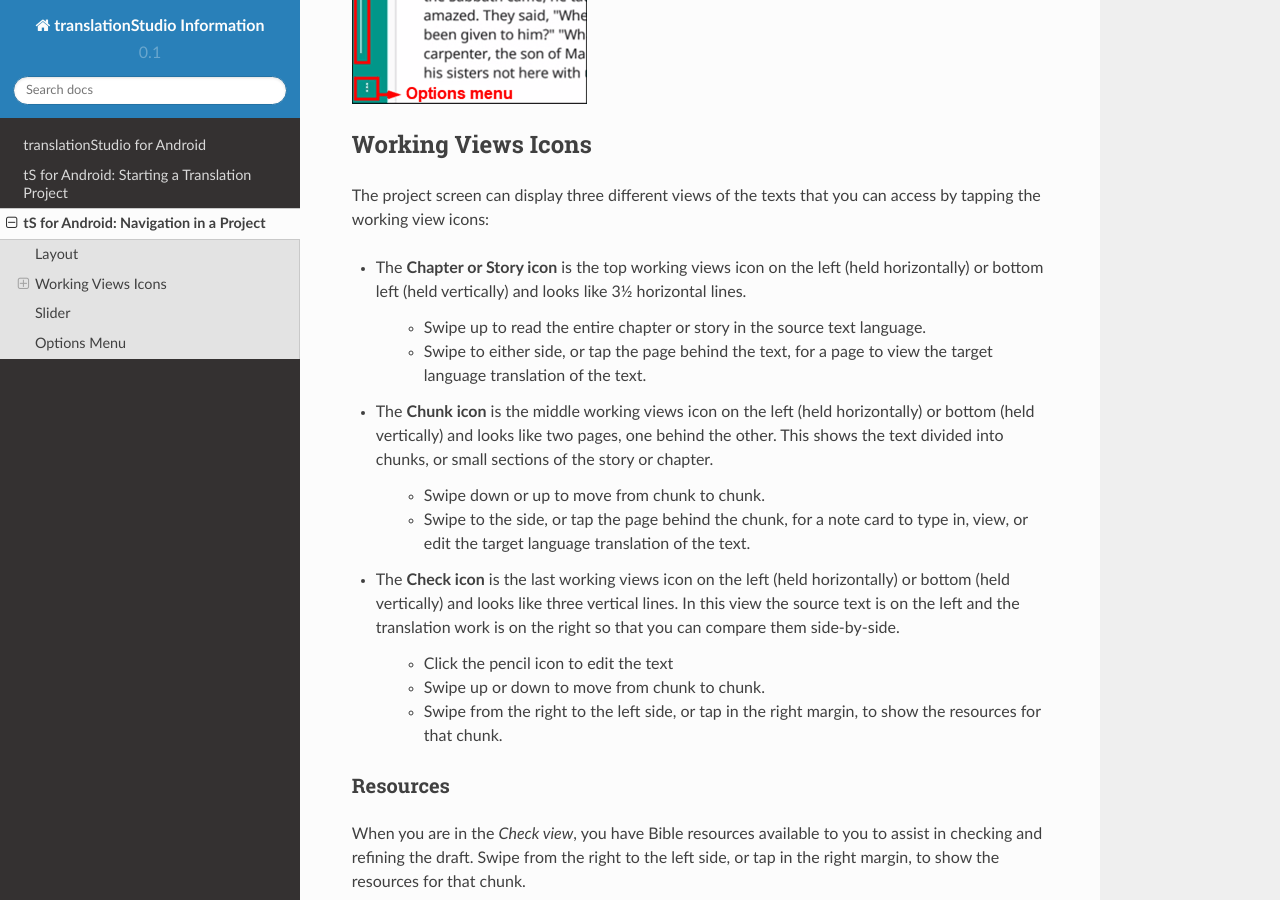
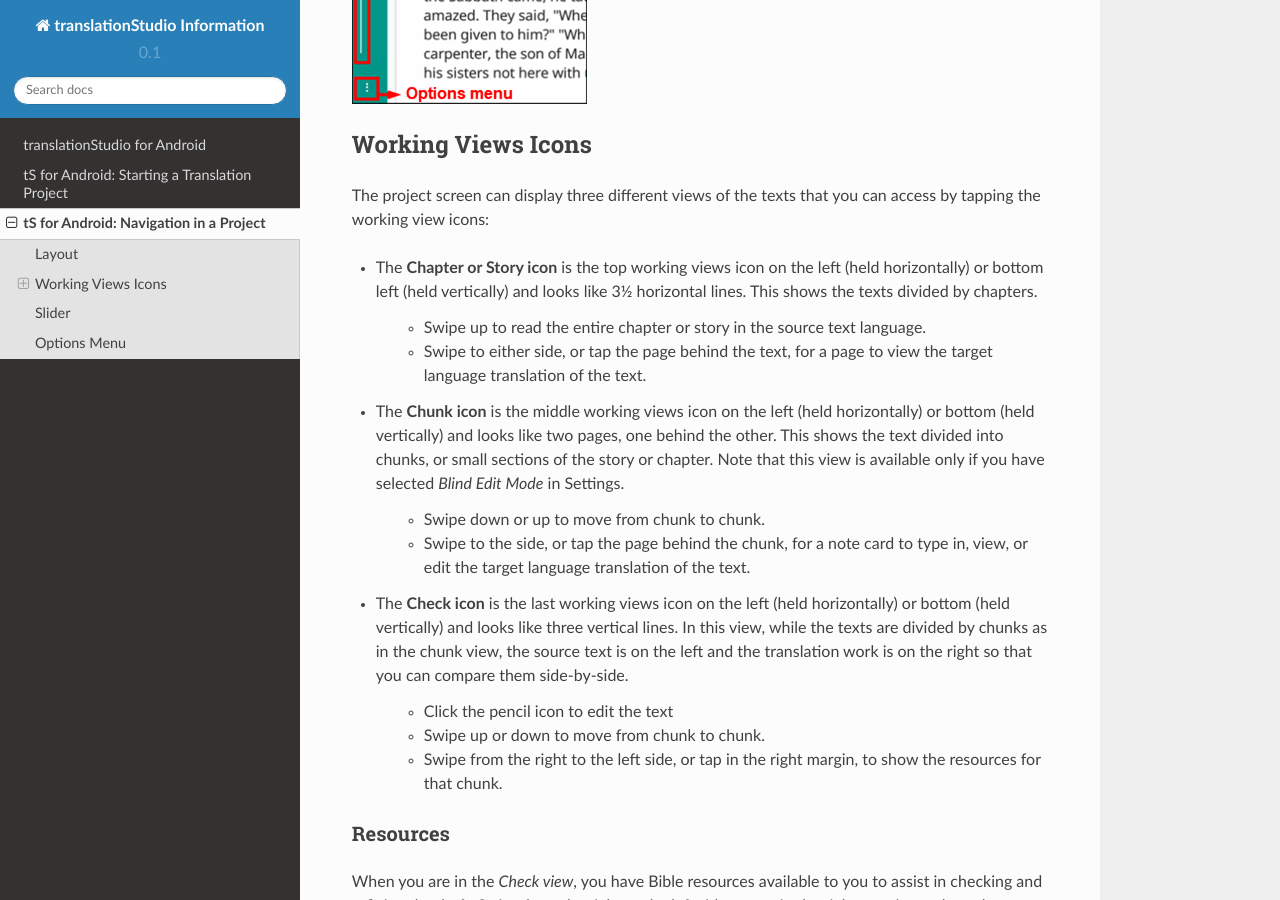
Before and after one commit to unfoldingWord-dev/translationStudio-Info, a Sphinx documentation site: the page built from docs/tNavigate.rst, in a window 1280 px wide and 900 px high, scrolled down 1004 px. Built offline with Sphinx 7.4.7 and the Read the Docs theme 2.0.0, drawn with Linux system fonts in a browser that asks for light colours; pages that are not in the unit, such as notebooks, are missing from menus.

Commit message:
Update tNavigate.rst

```diff
--- a/docs/tNavigate.rst
+++ b/docs/tNavigate.rst
@@ -28,19 +28,19 @@ Working Views Icons
 
 The project screen can display three different views of the texts that you can access by tapping the working view icons:
 
-* The **Chapter or Story icon** is the top working views icon on the left (held horizontally) or bottom left (held vertically) and looks like 3½ horizontal lines.
+* The **Chapter or Story icon** is the top working views icon on the left (held horizontally) or bottom left (held vertically) and looks like 3½ horizontal lines. This shows the texts divided by chapters.
 
    * Swipe up to read the entire chapter or story in the source text language.
 
    * Swipe to either side, or tap the page behind the text, for a page to view the target language translation of the text.
 
-* The **Chunk icon** is the middle working views icon on the left (held horizontally) or bottom (held vertically) and looks like two pages, one behind the other. This shows the text divided into chunks, or small sections of the story or chapter.
+* The **Chunk icon** is the middle working views icon on the left (held horizontally) or bottom (held vertically) and looks like two pages, one behind the other. This shows the text divided into chunks, or small sections of the story or chapter. Note that this view is available only if you have selected *Blind Edit Mode* in Settings.
 
    * Swipe down or up to move from chunk to chunk.
 
    * Swipe to the side, or tap the page behind the chunk, for a note card to type in, view, or edit the target language translation of the text.
 
-* The **Check icon** is the last working views icon on the left (held horizontally) or bottom (held vertically) and looks like three vertical lines. In this view the source text is on the left and the translation work is on the right so that you can compare them side-by-side.
+* The **Check icon** is the last working views icon on the left (held horizontally) or bottom (held vertically) and looks like three vertical lines. In this view, while the texts are divided by chunks as in the chunk view, the source text is on the left and the translation work is on the right so that you can compare them side-by-side.
 
    * Click the pencil icon to edit the text
 
```
